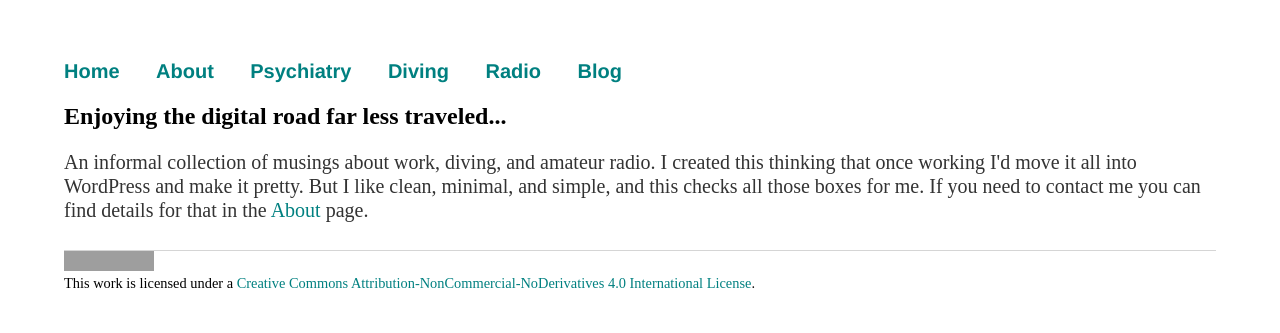
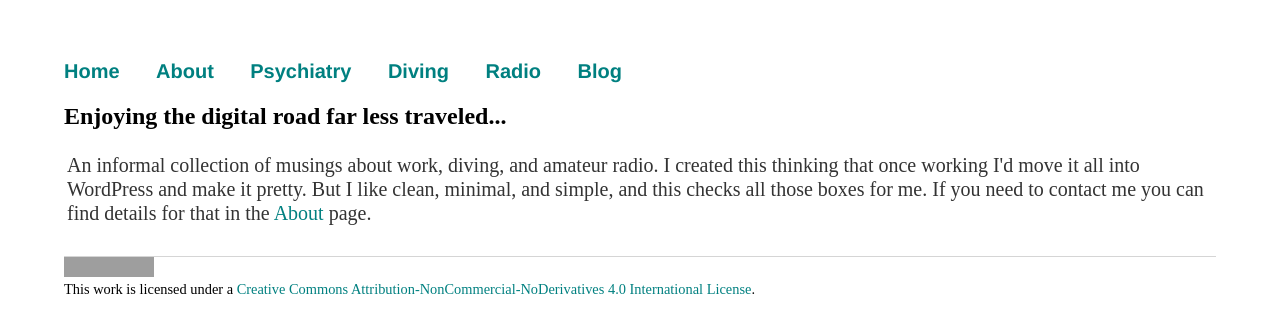
Before and after one commit to rickdonnelly/rickdonnelly.github.io, a Jekyll site: the page built from index.html, in a window 1280 px wide. Shown: the top 333 px of the page. Built offline with Jekyll 4.4.1, drawn with Linux system fonts in a browser that asks for light colours; grey boxes are pictures that could not be loaded.

Commit message:
Update main.css

```diff
--- a/css/main.css
+++ b/css/main.css
@@ -27,7 +27,7 @@ p {
     font-size: 1.25em;
     line-height: 1.2em;
     color: #333;
-    /* padding: 12px;  */
+    padding: 3px;  /* Originally 12, but 0 is too much */
     margin-bottom: 0em;
     margin-top: 0em;
 }
```
